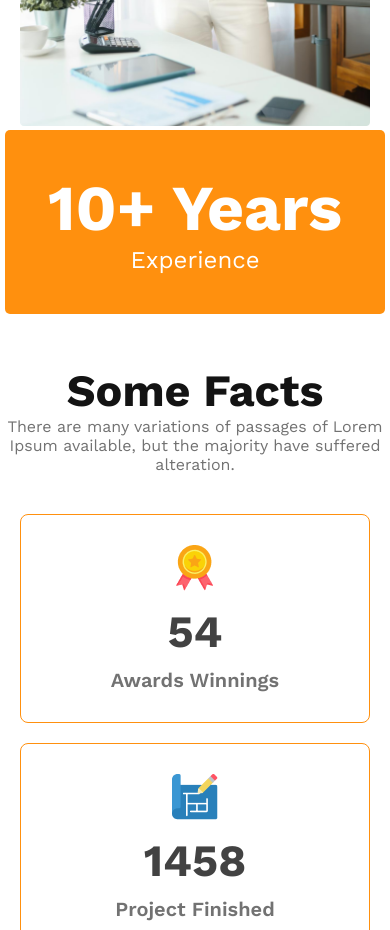
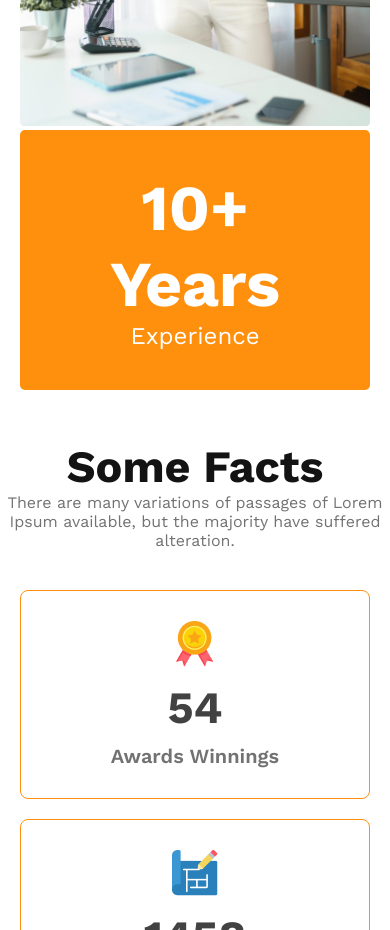
Before and after one commit to rocktohq/ph-architects, a plain HTML site: page index.html in a window 390 px wide. Shown: the part 4260-5190 px from the top of the page. Drawn offline with nearby package versions, Linux system fonts and the light colour scheme; files whose address does not match are found by name.

Commit message:
Badge Updated

```diff
--- a/assets/css/main.css
+++ b/assets/css/main.css
@@ -284,7 +284,7 @@ footer .footer-text {
         top: 0;
         left: 50%;
         transform: translate(-50%);
-        max-width: 300px;
+        width: auto;
     }
 
     .teams-content,
```
